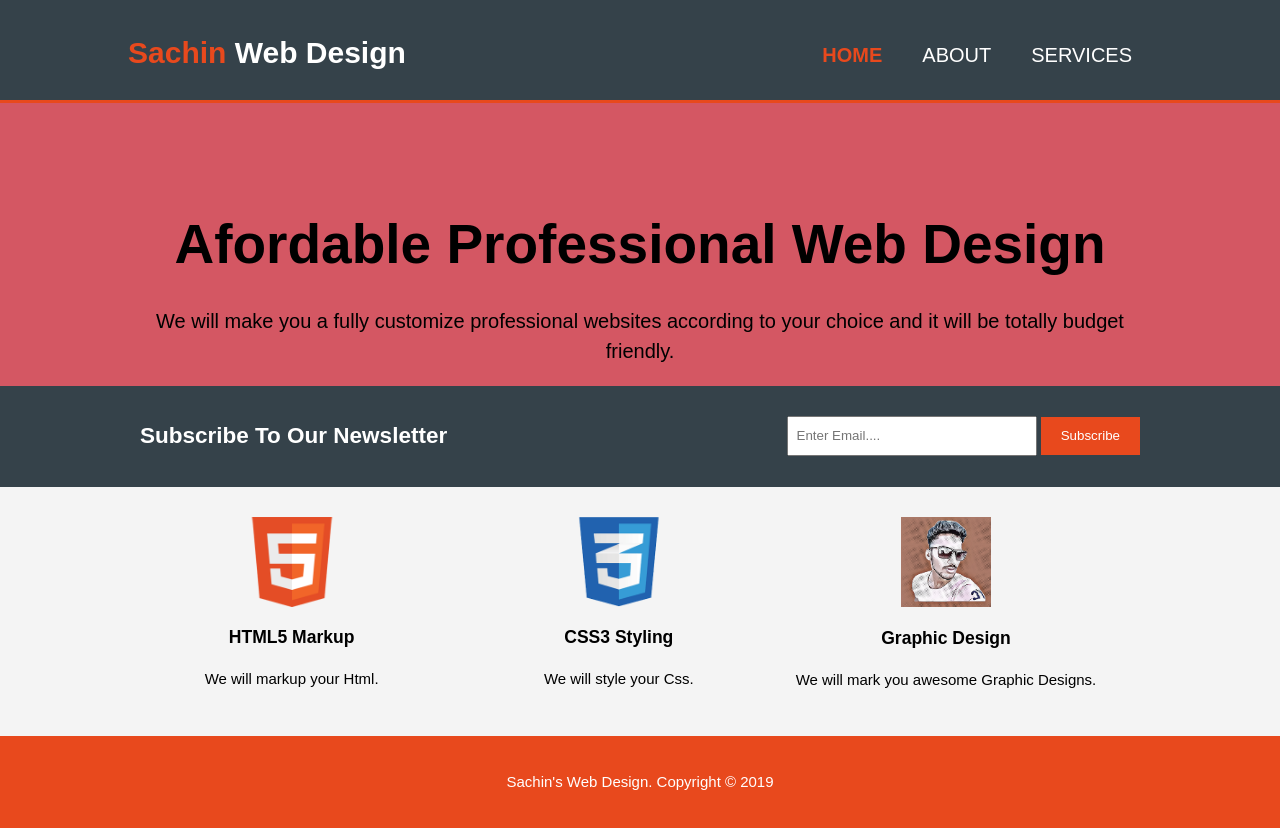
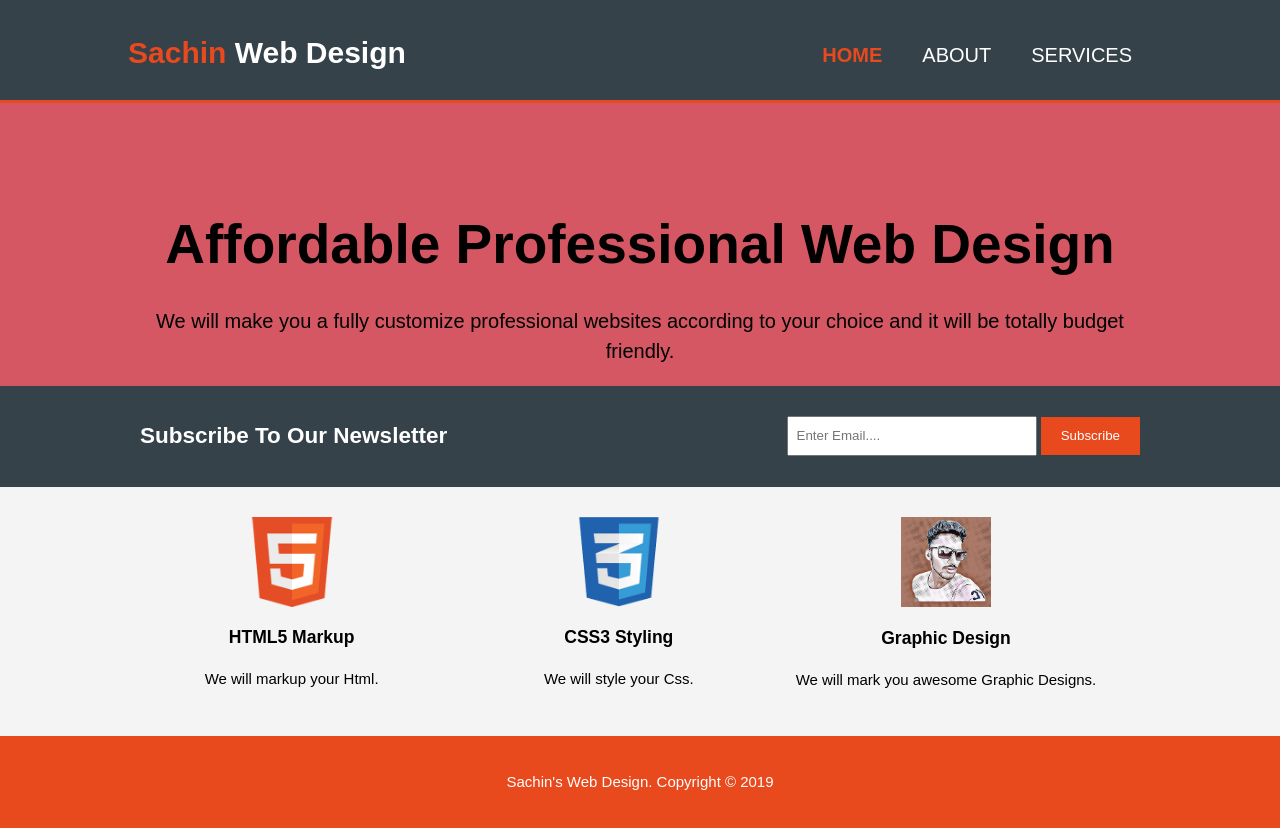
Before and after one commit to Sachinsjc/sachinsjc.github.io, a plain HTML site: page index.html in a window 1280 px wide. Drawn offline with Linux system fonts and the light colour scheme; files whose address does not match are found by name.

Commit message:
Update index.html

```diff
--- a/index.html
+++ b/index.html
@@ -27,7 +27,7 @@
 
             <section id="showcase">
             <div class="container">
-                <h1>Afordable Professional Web Design</h1>
+                <h1>Affordable Professional Web Design</h1>
                 <p>We will make you a fully customize professional websites according to your choice and it will be totally budget friendly.</p>
             </div>
             </section>
```
